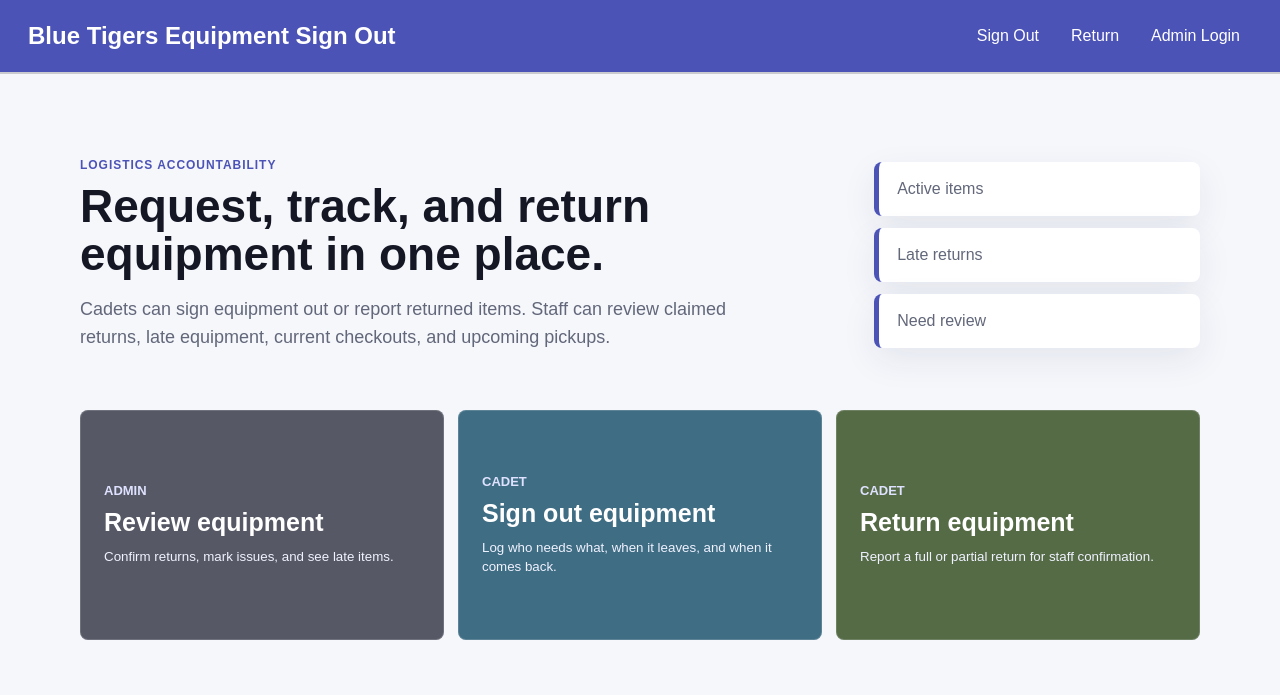
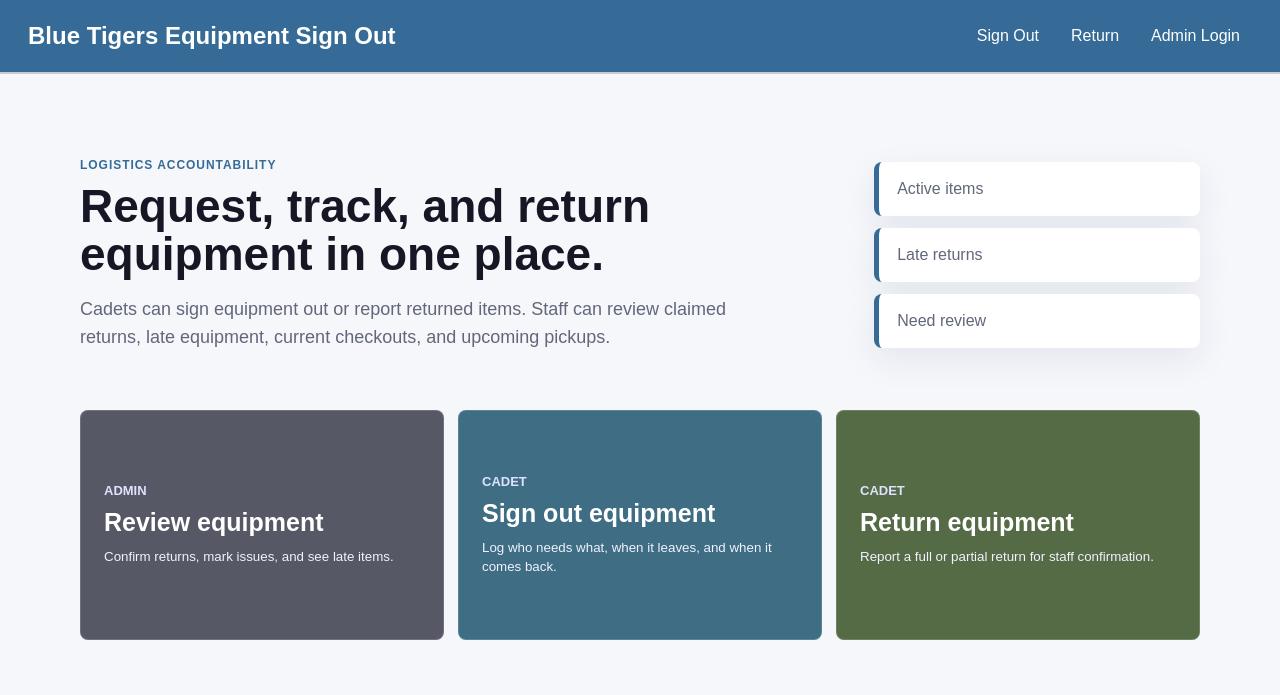
Before and after one commit to Emma-Devens/BlueTigersEquipmentSignOut, a Python web app: template templates/home.html in a window 1280 px wide. Shown: the top 695 px of the page. Run offline with Jinja, Linux system fonts and the light colour scheme; the template is opened without the code that fills it, so the values that code supplies are empty.

Commit message:
Use Air Force blue for primary controls

```diff
--- a/static/styles.css
+++ b/static/styles.css
@@ -1,6 +1,6 @@
 :root {
-  --blue: #4c53b7;
-  --blue-dark: #242a72;
+  --blue: #356b96;
+  --blue-dark: #1f4c70;
   --ink: #151725;
   --muted: #62677a;
   --line: #d9dce8;
```
